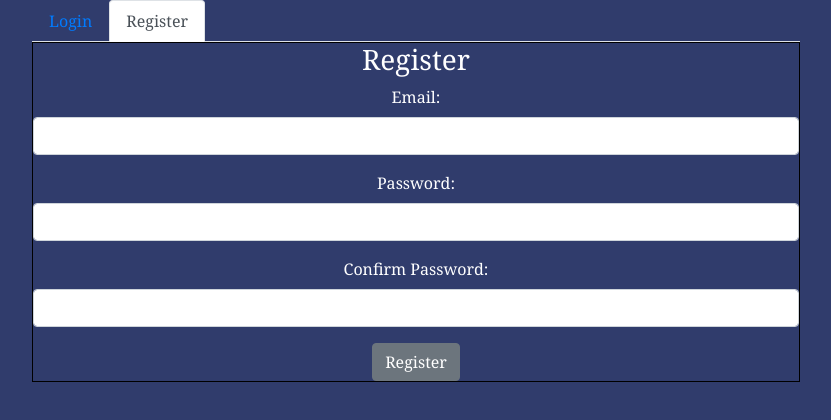
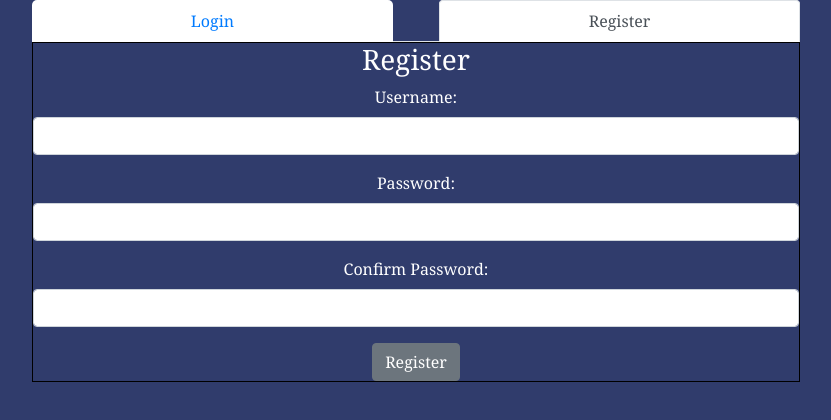
Before and after one commit to Raufeder/BlueBadgeProjectGroup3, a React (Create React App) app: page / in a window 1280 px wide. Both pictures are taken after a click on the link "Register". Shown: the top 420 px of the page, without its empty margins (224-1055 px from the left). Built offline with nearby package versions, Linux system fonts and the light colour scheme.

Commit message:
Tabswitcher styling and register page variable name changes

```diff
--- a/src/auth/Register.js
+++ b/src/auth/Register.js
@@ -3,28 +3,28 @@ import { Form, Button, Input, Label, FormGroup } from 'reactstrap';
 // TODO import styles here
 
 const Register = (props) => {
-    const [email, setEmail] = useState('');
+    const [username, setUsername] = useState('');
     const [password, setPassword] = useState('');
     const [passwordConfirm, setPasswordConfirm] = useState('');
 
-    const triggerEmailInputChange = (event) => setEmail(event.target.value);
+    const triggerUsernameInputChange = (event) => setUsername(event.target.value);
     const triggerPasswordInputChange = (event) => setPassword(event.target.value);
     const triggerPasswordConfirmInputChange = (event) => setPasswordConfirm(event.target.value);
 
     const registerSubmit = (event) => {
         event.preventDefault();
 
-        if(email && password){
+        if(username && password){
             if(password === passwordConfirm) {
                 fetch('http://localhost:8080/user/register', {
                     method: 'POST',
                     headers: {
-                        "Content-Type": "applicartion/json"
+                        "Content-Type": "application/json"
                     },
-                    body: JSON.stringify({
-                        email: email,
+                    body: JSON.stringify({ user: {
+                        username: username,
                         password: password
-                    })
+                    }})
                 })
                 .then(response => response.json())
                 .then(() => {
@@ -35,7 +35,7 @@ const Register = (props) => {
                     //         "Content-Type": "application/json"
                     //     },
                     //     body: JSON.stringify({
-                    //         email: email,
+                    //         username: username,
                     //         password: password
                     //     })
                     // })
@@ -59,15 +59,15 @@ const Register = (props) => {
             <Form onSubmit={registerSubmit}>
                 <h3>Register</h3>
                 <FormGroup>
-                    <Label htmlFor="registerEmail">Email: </Label>
-                    <Input onChange={triggerEmailInputChange} value={email} id="registerEmail" type="email" name="registerEmail" />
+                    <Label htmlFor="registerUsername">Username: </Label>
+                    <Input onChange={triggerUsernameInputChange} value={username} id="registerUsername" type="text" name="regsterUsername" />
                 </FormGroup>
                 <FormGroup>
-                    <Label htmlFor="registerEmail">Password: </Label>
+                    <Label htmlFor="registerPassword">Password: </Label>
                     <Input onChange={triggerPasswordInputChange} value={password} id="registerPassword" type="password" name="registerPassword" />
                 </FormGroup>
                 <FormGroup>
-                    <Label htmlFor="registerEmail">Confirm Password: </Label>
+                    <Label htmlFor="registerConfirmPassword">Confirm Password: </Label>
                     <Input onChange={triggerPasswordConfirmInputChange} value={passwordConfirm} id="registerConfirmPassword" type="password" name="registerConfirmPassword" />
                 </FormGroup>
                 <Button>Register</Button>
--- a/src/auth/TabSwitcher.js
+++ b/src/auth/TabSwitcher.js
@@ -15,10 +15,12 @@ const TabSwitcher = (props) => {
         if(activeTab !== tab) setActiveTab(tab);
     }
 
+    let navItemStyle = { backgroundColor: "white", width: "47%", borderRadius: "5px 5px 0px 0px" };
+
     return (
         <div style={{width: "60%", height: "40%", marginLeft: "auto", marginRight: "auto"}}>
-            <Nav tabs>
-                <NavItem>
+            <Nav style={{ width: "100%"}}tabs>
+                <NavItem style={navItemStyle}>
                 <NavLink
                     className={classnames({ active: activeTab === '1' })}
                     onClick={() => { toggle('1'); }}
@@ -26,7 +28,8 @@ const TabSwitcher = (props) => {
                     Login
                 </NavLink>
                 </NavItem>
-                <NavItem>
+                <div style={{ width: "6%" }}></div>
+                <NavItem style={navItemStyle}>
                 <NavLink
                     className={classnames({ active: activeTab === '2' })}
                     onClick={() => { toggle('2'); }}
```
